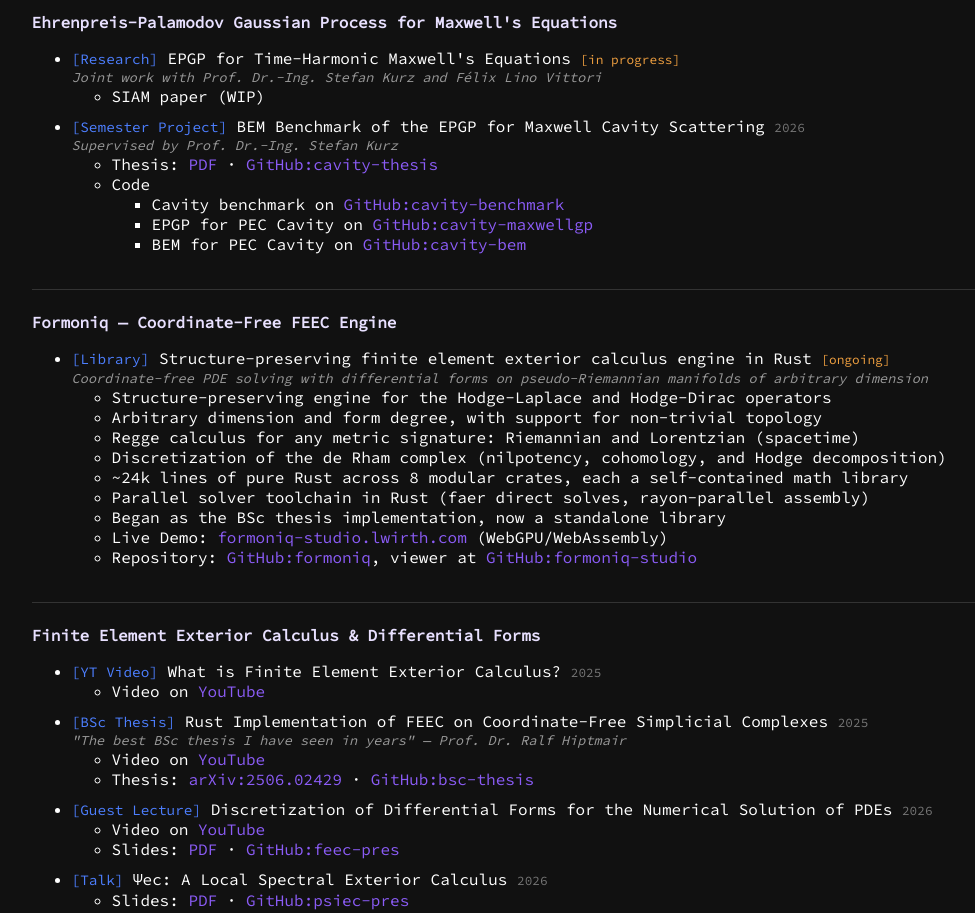
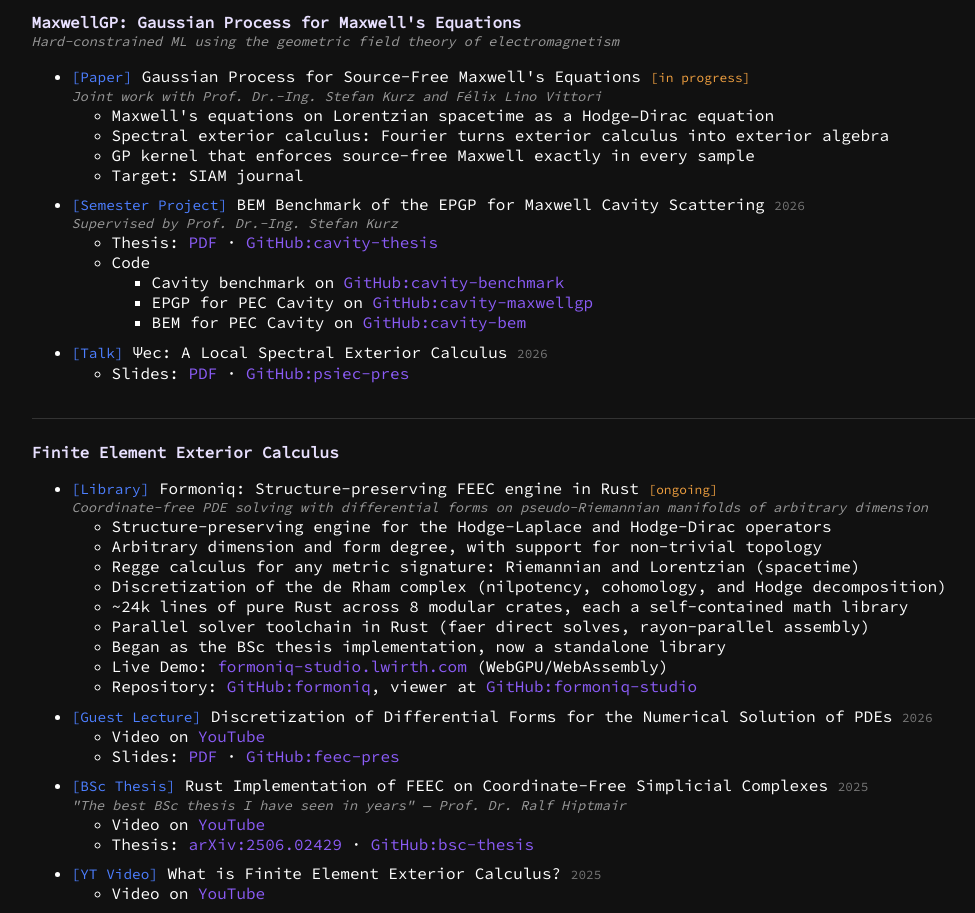
Before and after one commit to luiswirth/website, a plain HTML site: page index.html in a window 1280 px wide. Shown: the part 240-1153 px from the top of the page, without its empty margins (134-1109 px from the left). Drawn offline with Linux system fonts and the light colour scheme.

Commit message:
Reframe MaxwellGP entry, group by project
MaxwellGP follows the paper's new framing; Formoniq moves into the FEEC entry, Ψec into MaxwellGP.

Provenance: agent-paired
Co-authored-by: lwirth-agent <lwirth2000+agent@gmail.com>

```diff
--- a/index.html
+++ b/index.html
@@ -47,12 +47,16 @@
   <hr>
 
   <div class="entry">
-    <div class="entry-title">Ehrenpreis-Palamodov Gaussian Process for Maxwell's Equations</div>
+    <div class="entry-title">MaxwellGP: Gaussian Process for Maxwell's Equations</div>
+    <div class="item-desc"><em>Hard-constrained ML using the geometric field theory of electromagnetism</em></div>
     <ul>
-      <li><span class="tag">[Research]</span> EPGP for Time-Harmonic Maxwell's Equations <span class="wip">[in progress]</span>
+      <li><span class="tag">[Paper]</span> Gaussian Process for Source-Free Maxwell's Equations <span class="wip">[in progress]</span>
         <div class="item-desc"><em>Joint work with Prof. Dr.-Ing. Stefan Kurz and Félix Lino Vittori</em></div>
         <ul>
-          <li>SIAM paper (WIP)</li>
+          <li>Maxwell's equations on Lorentzian spacetime as a Hodge–Dirac equation</li>
+          <li>Spectral exterior calculus: Fourier turns exterior calculus into exterior algebra</li>
+          <li>GP kernel that enforces source-free Maxwell exactly in every sample</li>
+          <li>Target: SIAM journal</li>
         </ul>
       </li>
       <li><span class="tag">[Semester Project]</span> BEM Benchmark of the EPGP for Maxwell Cavity Scattering <span class="year">2026</span>
@@ -68,15 +72,20 @@
           </li>
         </ul>
       </li>
+      <li><span class="tag">[Talk]</span> Ψec: A Local Spectral Exterior Calculus <span class="year">2026</span>
+        <ul>
+          <li>Slides: <a href="https://psiec-pres.lwirth.com">PDF</a> · <a href="https://github.com/luiswirth/psiec-pres">GitHub:psiec-pres</a></li>
+        </ul>
+      </li>
     </ul>
   </div>
 
   <hr>
 
   <div class="entry">
-    <div class="entry-title">Formoniq — Coordinate-Free FEEC Engine</div>
+    <div class="entry-title">Finite Element Exterior Calculus</div>
     <ul>
-      <li><span class="tag">[Library]</span> Structure-preserving finite element exterior calculus engine in Rust <span class="wip">[ongoing]</span>
+      <li><span class="tag">[Library]</span> Formoniq: Structure-preserving FEEC engine in Rust <span class="wip">[ongoing]</span>
         <div class="item-desc"><em>Coordinate-free PDE solving with differential forms on pseudo-Riemannian manifolds of arbitrary dimension</em></div>
         <ul>
           <li>Structure-preserving engine for the Hodge-Laplace and Hodge-Dirac operators</li>
@@ -90,17 +99,10 @@
           <li>Repository: <a href="https://github.com/luiswirth/formoniq">GitHub:formoniq</a>, viewer at <a href="https://github.com/luiswirth/formoniq-studio">GitHub:formoniq-studio</a></li>
         </ul>
       </li>
-    </ul>
-  </div>
-
-  <hr>
-
-  <div class="entry">
-    <div class="entry-title">Finite Element Exterior Calculus &amp; Differential Forms</div>
-    <ul>
-      <li><span class="tag">[YT Video]</span> What is Finite Element Exterior Calculus? <span class="year">2025</span>
+      <li><span class="tag">[Guest Lecture]</span> Discretization of Differential Forms for the Numerical Solution of PDEs <span class="year">2026</span>
         <ul>
-          <li>Video on <a href="https://youtu.be/zjqvF4Gd2fw">YouTube</a></li>
+          <li>Video on <a href="https://youtu.be/oXJbLh8aBRs">YouTube</a></li>
+          <li>Slides: <a href="https://feec-pres.lwirth.com">PDF</a> · <a href="https://github.com/luiswirth/feec-pres">GitHub:feec-pres</a></li>
         </ul>
       </li>
       <li><span class="tag">[BSc Thesis]</span> Rust Implementation of FEEC on Coordinate-Free Simplicial Complexes <span class="year">2025</span>
@@ -110,15 +112,9 @@
           <li>Thesis: <a href="https://arxiv.org/abs/2506.02429">arXiv:2506.02429</a> · <a href="https://github.com/luiswirth/bsc-thesis">GitHub:bsc-thesis</a></li>
         </ul>
       </li>
-      <li><span class="tag">[Guest Lecture]</span> Discretization of Differential Forms for the Numerical Solution of PDEs <span class="year">2026</span>
+      <li><span class="tag">[YT Video]</span> What is Finite Element Exterior Calculus? <span class="year">2025</span>
         <ul>
-          <li>Video on <a href="https://youtu.be/oXJbLh8aBRs">YouTube</a></li>
-          <li>Slides: <a href="https://feec-pres.lwirth.com">PDF</a> · <a href="https://github.com/luiswirth/feec-pres">GitHub:feec-pres</a></li>
-        </ul>
-      </li>
-      <li><span class="tag">[Talk]</span> Ψec: A Local Spectral Exterior Calculus <span class="year">2026</span>
-        <ul>
-          <li>Slides: <a href="https://psiec-pres.lwirth.com">PDF</a> · <a href="https://github.com/luiswirth/psiec-pres">GitHub:psiec-pres</a></li>
+          <li>Video on <a href="https://youtu.be/zjqvF4Gd2fw">YouTube</a></li>
         </ul>
       </li>
     </ul>
```
